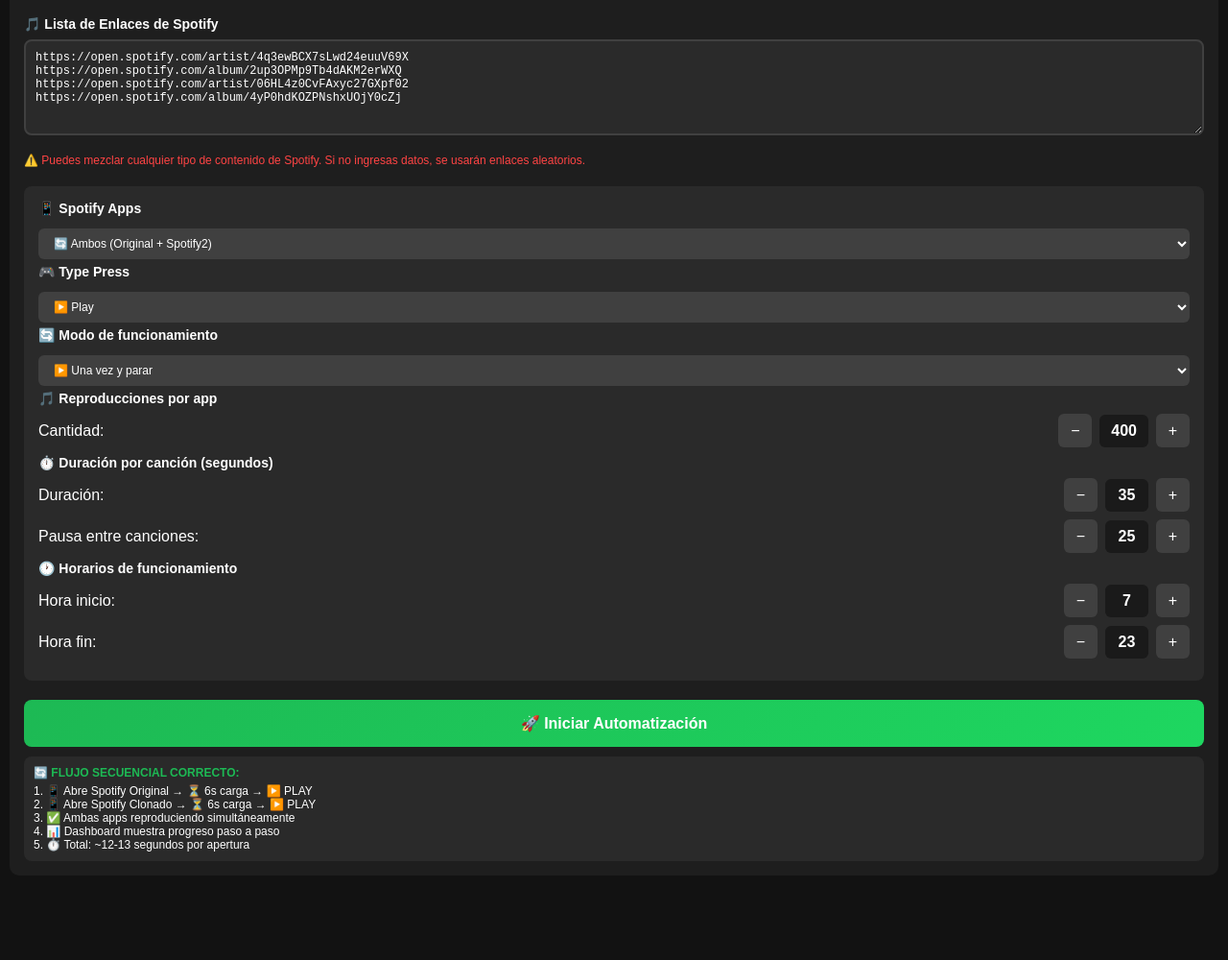
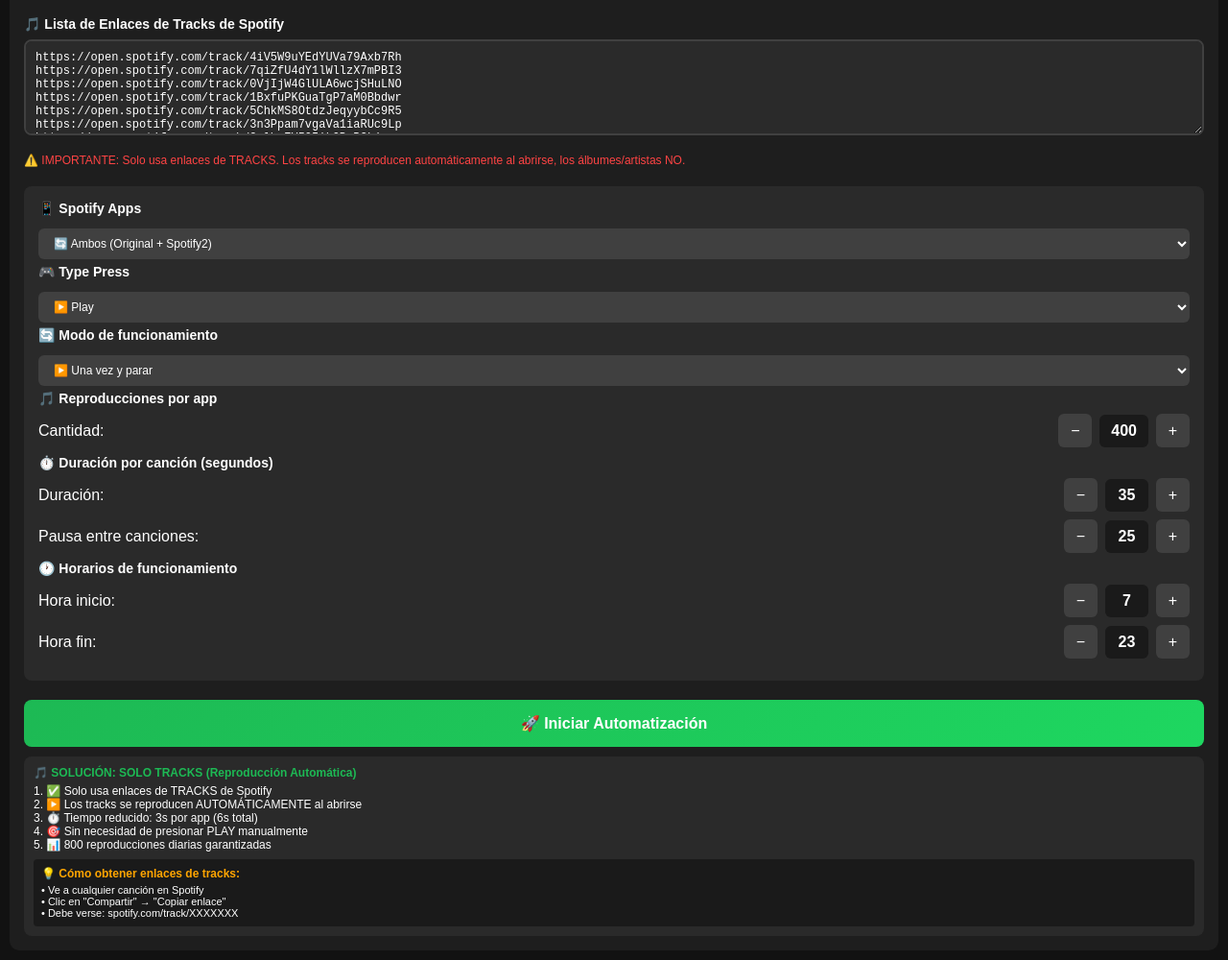
Before and after one commit to Frxn-web/sportify2, a plain HTML site: page index.html in a window 1280 px wide. Shown: the part 96-1096 px from the top of the page at 96% size. Before the commit the page ends 1018 px from the top, so only its background shows below. Drawn offline with Linux system fonts and the light colour scheme.

Commit message:
Update index.html

```diff
--- a/index.html
+++ b/index.html
@@ -182,11 +182,14 @@
         <div class="header">🎵 Sportify</div>
 
         <div class="section">
-            <div class="section-title">🎵 Lista de Enlaces de Spotify</div>
-            <textarea id="spotifyData" placeholder="Pega aquí todos tus enlaces de Spotify (artistas, álbumes, playlists, canciones)..."></textarea>
+            <div class="section-title">🎵 Lista de Enlaces de Tracks de Spotify</div>
+            <textarea id="spotifyData" placeholder="Pega aquí SOLO enlaces de TRACKS de Spotify (se reproducen automáticamente):
+https://open.spotify.com/track/4iV5W9uYEdYUVa79Axb7Rh
+https://open.spotify.com/track/7qiZfU4dY1lWllzX7mPBI3
+https://open.spotify.com/track/0VjIjW4GlULA6wcjSHuLNO"></textarea>
         </div>
 
-        <div class="note">⚠️ Puedes mezclar cualquier tipo de contenido de Spotify. Si no ingresas datos, se usarán enlaces aleatorios.</div>
+        <div class="note">⚠️ IMPORTANTE: Solo usa enlaces de TRACKS. Los tracks se reproducen automáticamente al abrirse, los álbumes/artistas NO.</div>
 
         <div class="controls">
             <div class="control-group">
@@ -265,13 +268,21 @@
         </button>
 
         <div style="margin-top: 10px; padding: 10px; background: #2a2a2a; border-radius: 8px; font-size: 12px;">
-            <div style="color: #1db954; font-weight: bold;">🔄 FLUJO SECUENCIAL CORRECTO:</div>
+            <div style="color: #1db954; font-weight: bold;">🎵 SOLUCIÓN: SOLO TRACKS (Reproducción Automática)</div>
             <div style="margin-top: 5px;">
-                1. 📱 Abre Spotify Original → ⏳ 6s carga → ▶️ PLAY<br>
-                2. 📱 Abre Spotify Clonado → ⏳ 6s carga → ▶️ PLAY<br>
-                3. ✅ Ambas apps reproduciendo simultáneamente<br>
-                4. 📊 Dashboard muestra progreso paso a paso<br>
-                5. ⏱️ Total: ~12-13 segundos por apertura
+                1. ✅ Solo usa enlaces de TRACKS de Spotify<br>
+                2. ▶️ Los tracks se reproducen AUTOMÁTICAMENTE al abrirse<br>
+                3. ⏱️ Tiempo reducido: 3s por app (6s total)<br>
+                4. 🎯 Sin necesidad de presionar PLAY manualmente<br>
+                5. 📊 800 reproducciones diarias garantizadas
+            </div>
+            <div style="margin-top: 8px; padding: 8px; background: #1a1a1a; border-radius: 4px;">
+                <div style="color: #ffa500; font-weight: bold;">💡 Cómo obtener enlaces de tracks:</div>
+                <div style="font-size: 11px; margin-top: 4px;">
+                • Ve a cualquier canción en Spotify<br>
+                • Clic en "Compartir" → "Copiar enlace"<br>
+                • Debe verse: spotify.com/track/XXXXXXX
+                </div>
             </div>
         </div>
 
@@ -365,16 +376,14 @@
         }
 
         function validateSpotifyUrl(url) {
-            const spotifyRegex = /^https:\/\/open\.spotify\.com\/(track|album|artist|playlist)\/([a-zA-Z0-9]+)/;
-            return spotifyRegex.test(url);
+            // Solo aceptar enlaces de tracks
+            const trackRegex = /^https:\/\/open\.spotify\.com\/track\/([a-zA-Z0-9]+)/;
+            return trackRegex.test(url);
         }
 
         function getContentType(url) {
-            if (url.includes('/artist/')) return 'artist';
-            if (url.includes('/album/')) return 'album';
-            if (url.includes('/playlist/')) return 'playlist';
             if (url.includes('/track/')) return 'track';
-            return 'unknown';
+            return 'invalid'; // Solo tracks son válidos
         }
 
         function validateAndFilterLinks(links) {
@@ -708,19 +717,13 @@
                         document.getElementById('playStatus').textContent = 'Ambas apps reproduciendo ▶️';
                         statusText.textContent = 'Ciclo ' + cycleCount + ' - ✅ Flujo completado, reproduciendo...';
                         console.log('✅ Flujo secuencial completado, ambas apps reproduciendo');
-
-                        // Duración con variación aleatoria más inteligente
+                        // Duración ajustada para tracks (se reproducen completamente)
                         let baseDuration = duration;
-                        if (contentType === 'track') {
-                            baseDuration = Math.max(25, duration - 5);
-                        } else if (contentType === 'artist' || contentType === 'playlist') {
-                            baseDuration = Math.max(30, duration + 5);
-                        }
-
+                        // Los tracks se reproducen automáticamente, usar duración base
                         const randomDuration = addRandomVariation(baseDuration, 25);
 
-                        statusText.textContent = 'Ciclo ' + cycleCount + ' - 🎵 Reproduciendo (' + Math.round(randomDuration) + 's)';
-                        console.log('⏱️ Esperando ' + Math.round(randomDuration) + ' segundos de reproducción');
+                        statusText.textContent = 'Ciclo ' + cycleCount + ' - 🎵 Track reproduciéndose (' + Math.round(randomDuration) + 's)';
+                        console.log('⏱️ Esperando ' + Math.round(randomDuration) + ' segundos de reproducción del track');
                         await sleep(randomDuration * 1000);
 
                         if (i < linksToProcess.length - 1) {
@@ -792,10 +795,10 @@
             // Cargar datos guardados sin mostrar errores
             setTimeout(loadSavedData, 100);
 
-            // Si no hay datos guardados, usar ejemplos
+            // Si no hay datos guardados, usar ejemplos DE TRACKS
             setTimeout(function() {
                 if (!document.getElementById('spotifyData').value) {
-                    document.getElementById('spotifyData').value = 'https://open.spotify.com/artist/4q3ewBCX7sLwd24euuV69X\nhttps://open.spotify.com/album/2up3OPMp9Tb4dAKM2erWXQ\nhttps://open.spotify.com/artist/06HL4z0CvFAxyc27GXpf02\nhttps://open.spotify.com/album/4yP0hdKOZPNshxUOjY0cZj';
+                    document.getElementById('spotifyData').value = 'https://open.spotify.com/track/4iV5W9uYEdYUVa79Axb7Rh\nhttps://open.spotify.com/track/7qiZfU4dY1lWllzX7mPBI3\nhttps://open.spotify.com/track/0VjIjW4GlULA6wcjSHuLNO\nhttps://open.spotify.com/track/1BxfuPKGuaTgP7aM0Bbdwr\nhttps://open.spotify.com/track/5ChkMS8OtdzJeqyybCc9R5\nhttps://open.spotify.com/track/3n3Ppam7vgaVa1iaRUc9Lp\nhttps://open.spotify.com/track/2plbrEY59IikOBgBGLjaoe\nhttps://open.spotify.com/track/4VqPOruhp5EdPBeR92t6lQ';
                 }
             }, 200);
 
```
